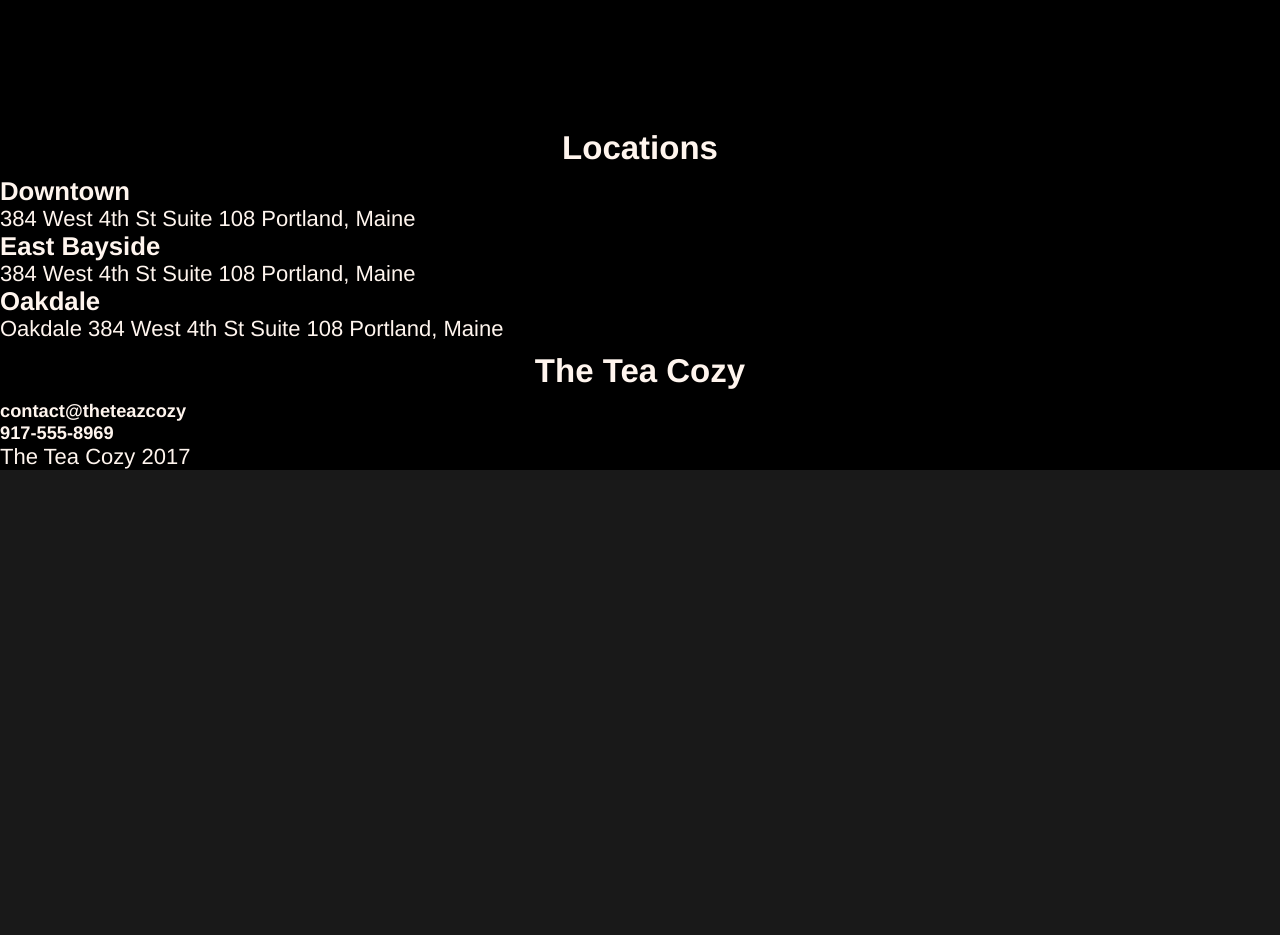
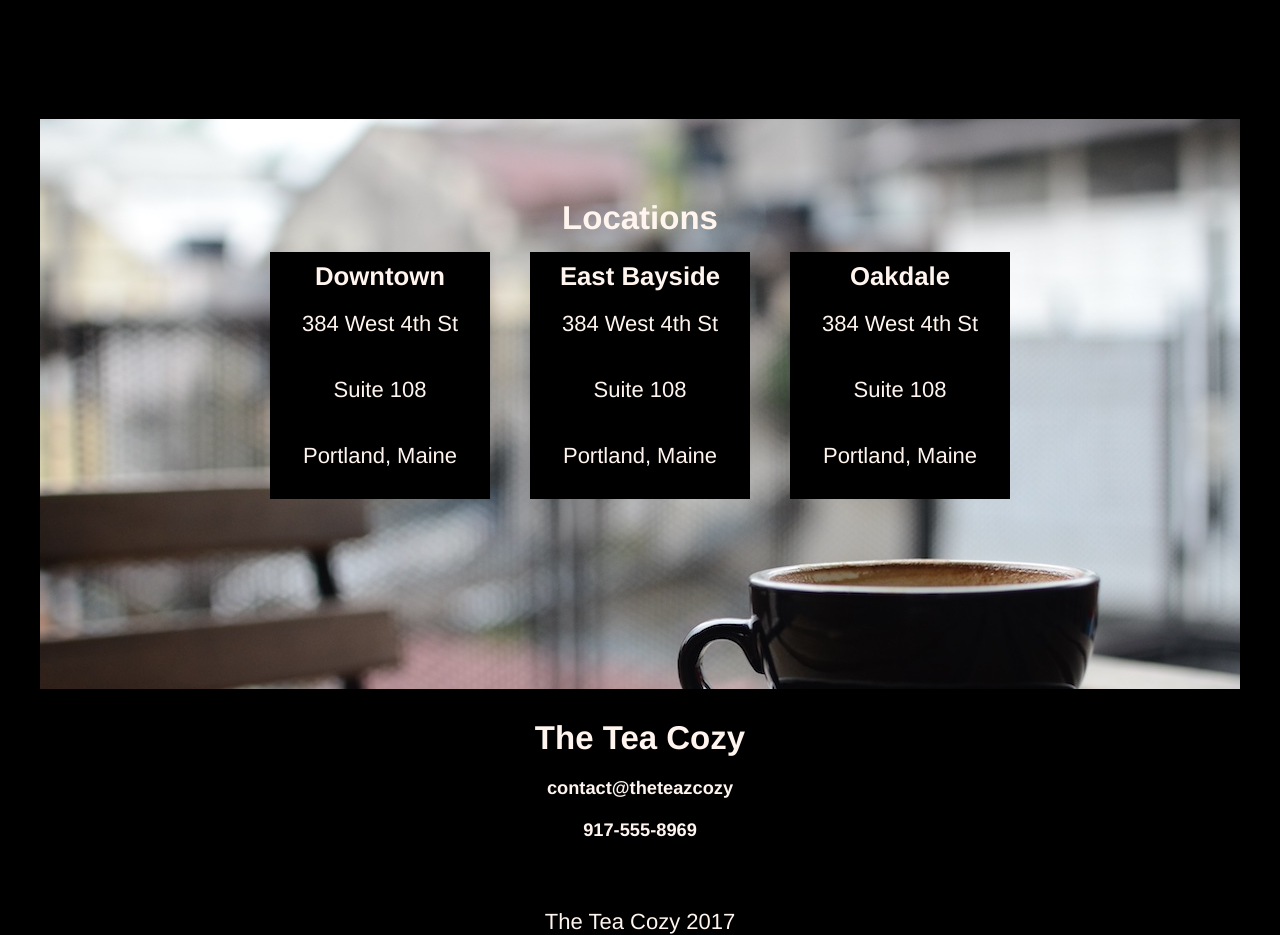
Before and after one commit to ookil/Tea_Cozy, a plain HTML site: page index.html in a window 1280 px wide. Shown: the part 1491-2426 px from the top of the page. Before the commit the page ends 1961 px from the top, so only its background shows below. Drawn offline with Linux system fonts and the light colour scheme.

Commit message:
basic main done

```diff
--- a/index.html
+++ b/index.html
@@ -19,17 +19,18 @@
                 <li><a href="#locations">Locations</a></li>
             </ul>
         </nav>
+
+    </header>
+    <main>
         <!-- Banner & Motto -->
         <div class="banner flex-container" >
-                <div class="motto">
+            <div id="mission" class="motto">
                 <h2>Our Mission</h2>
                 <h4>Handpicked, Artisanally Curated, Free Range, Sustainable, Small Batch, Fair Trade, Organic Tea</h4>
             </div>
         </div>
-    </header>
-    <main>
         <!-- Store Stuff -->
-        <div class="tea__month">
+        <div id="featured" class="tea__month">
             <h2>Tea of the Month</h2>
             <h4>What's Steeping at The Tea Cozy?</h4>
             <div class="tea__gallery flex-container">
@@ -56,28 +57,36 @@
             </div>
         </div>
         <!-- Loctions -->
-        <div class="locations">
+        <div id="locations" class="locations">
             <h2>Locations</h2>
+            <div class="flex-container location">
                 <div class="location-box">
                     <h3>Downtown</h3>
-                <p>384 West 4th St Suite 108 Portland, Maine</p>
+                    <p>384 West 4th St</p>
+                    <p>Suite 108</p>
+                    <p>Portland, Maine</p>
                 </div>
                 <div class="location-box">
                     <h3>East Bayside</h3>
-                <p>384 West 4th St Suite 108 Portland, Maine</p>
+                    <p>384 West 4th St</p>
+                    <p>Suite 108</p>
+                    <p>Portland, Maine</p>
                 </div>
                 <div class="location-box">
                     <h3>Oakdale</h3>
-                <p>Oakdale 384 West 4th St Suite 108 Portland, Maine</p>
+                    <p>384 West 4th St</p>
+                    <p>Suite 108</p>
+                    <p>Portland, Maine</p>
                 </div>
             </div>
-    </main>
-    <footer>
-        <div class="footer__info">
+        </div>
+        <div class="contact__info">
             <h2>The Tea Cozy</h2>
             <h5>contact@theteazcozy</h5>
             <h5>917-555-8969</h5>
         </div>
+    </main>
+    <footer>
         <p>The Tea Cozy 2017</p>
     </footer>
 </body>
--- a/style.css
+++ b/style.css
@@ -2,12 +2,18 @@
 * {
     font-family: Helvetica, Arial, sans-serif;
     color: seashell;
-    background-color: rgba(0, 0, 0, .9);
     margin: 0;
 }
 
 body {
+    background-color: rgba(0, 0, 0, 1);
     font-size: 22px;
+    text-align: center;
+}
+
+main {
+    width: 1200px;
+    margin: auto;
 }
 
 .flex-container {
@@ -59,7 +65,7 @@ body {
 
 }
 
-h2, h4 {
+h2, h4, h5 {
     margin: 0;
     padding: 10px;
     text-align: center;
@@ -88,3 +94,40 @@ h2, h4 {
     text-align: center;
     font-weight: bold;
 }
+
+.locations {
+    background-image: url(images/img-locations-background.jpg);
+    background-repeat: no-repeat;
+    height: 500px;
+    padding-top: 70px;
+}
+
+.location {
+    width: 1100px;
+    margin: auto;
+}
+
+.location-box {
+    width: 300px;
+    padding:10px;
+    margin: 5px 20px;
+    background-color: black;
+    flex-basis: 200px;
+    display: flex;
+    flex-direction: column;
+    justify-content: center;
+}
+
+.location-box p {
+    margin: 20px 0 ;
+}
+
+.contact__info {
+    height: 200px;
+    padding-top: 20px;
+}
+
+foooter {
+    text-align: left;
+    padding-left: 20px;
+}
```
Lines whose indentation alone changed are shown as unchanged.
